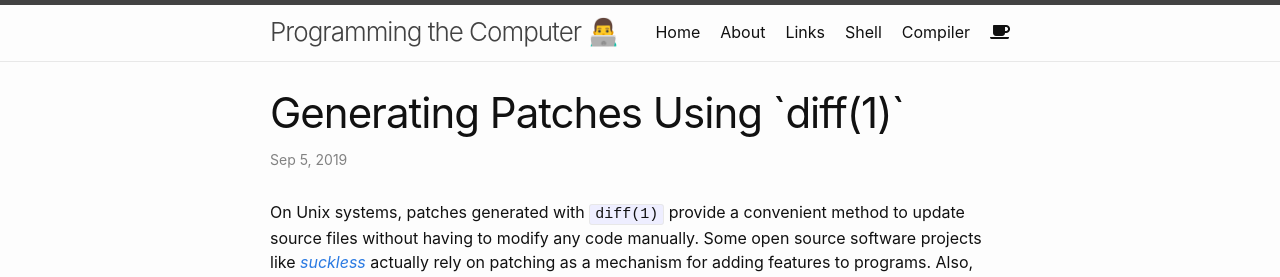
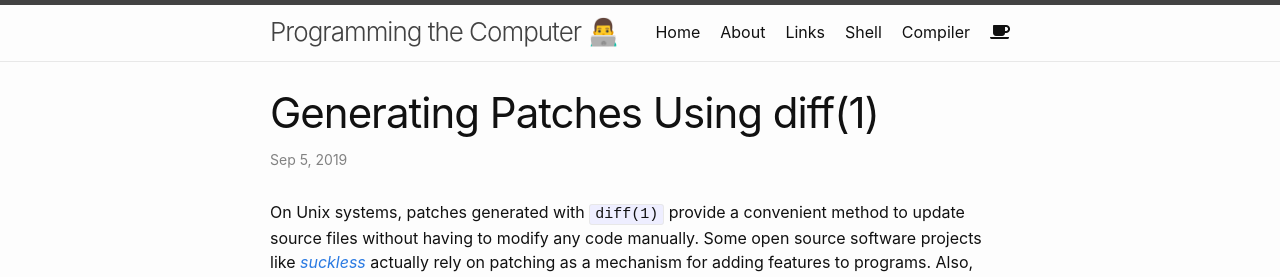
Before and after one commit to DanielSchuette/DanielSchuette.github.io, a Jekyll site: the page built from _posts/2019-09-05-diff_and_patching.md, in a window 1280 px wide. Shown: the top 277 px of the page. Built offline with Jekyll 4.4.1, drawn with Linux system fonts in a browser that asks for light colours; nearby versions of some CDN libraries; some web fonts are replaced; comment, search, counter and statistics services are not loaded.

```diff
--- a/_posts/2019-09-05-diff_and_patching.md
+++ b/_posts/2019-09-05-diff_and_patching.md
@@ -1,6 +1,6 @@
 ---
 layout: post
-title:  "Generating Patches Using `diff(1)`"
+title:  "Generating Patches Using diff(1)"
 date:   2019-09-05 21:58:00 +0200
 categories: unix
 ---
```
